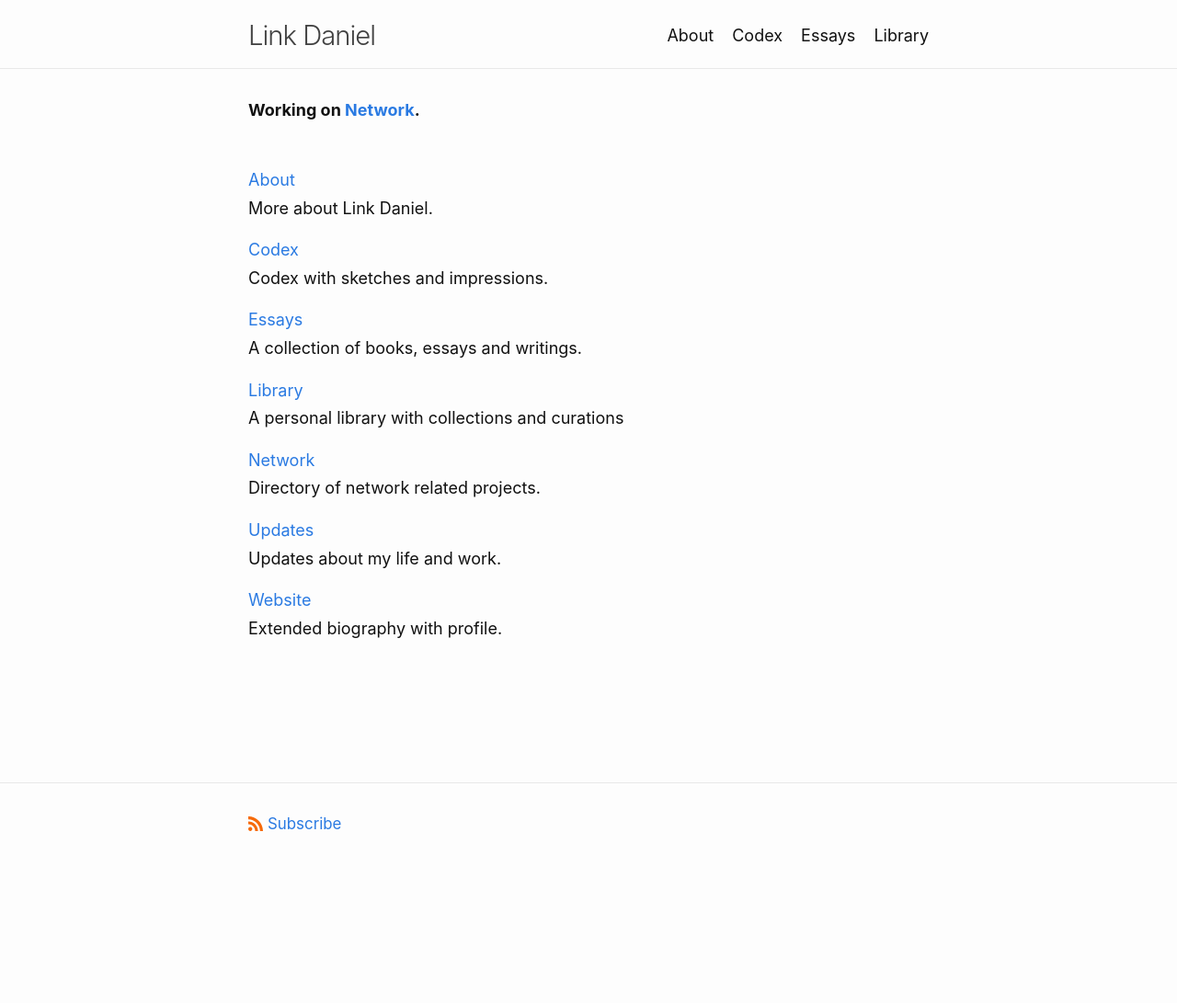
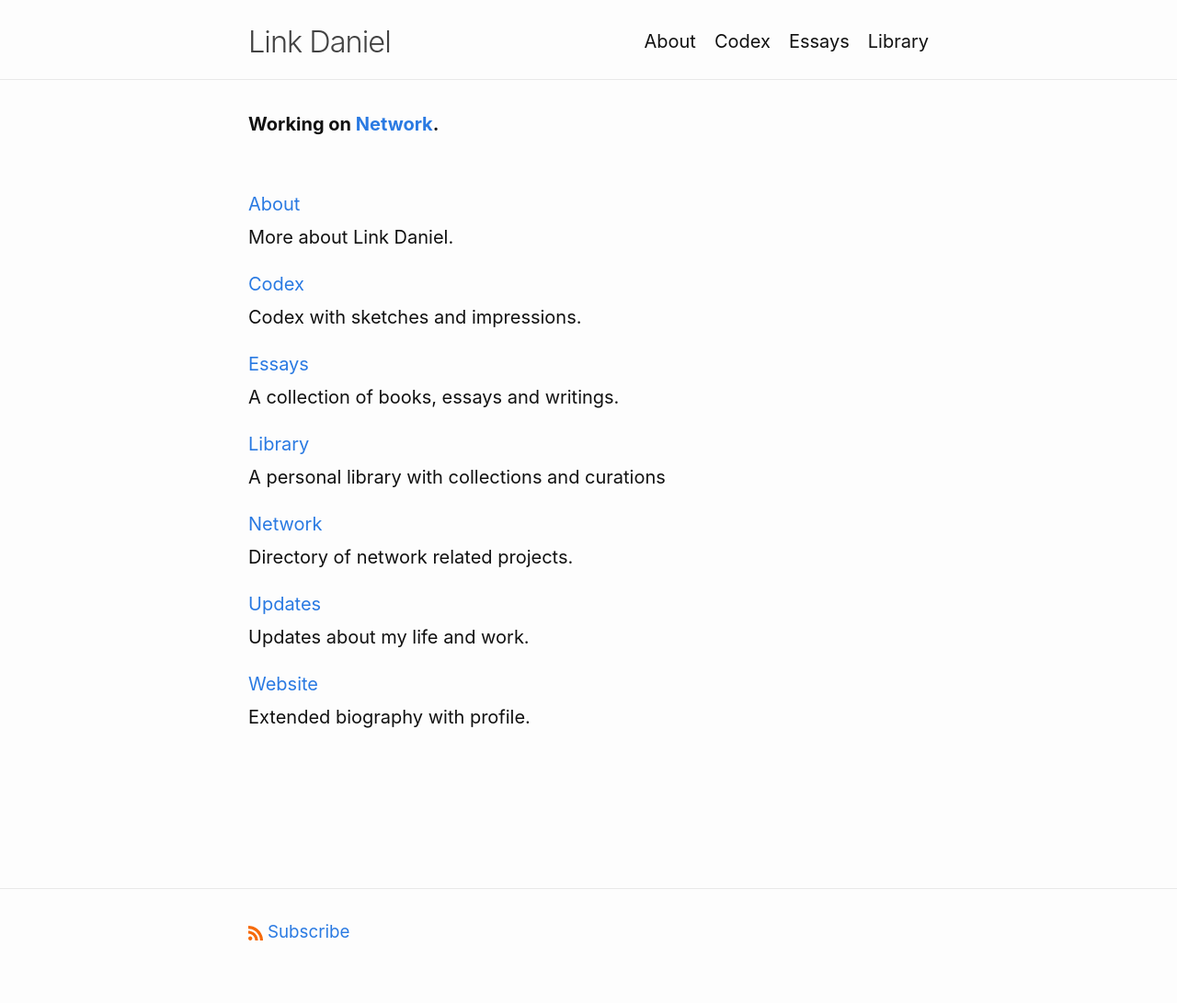
Before and after one commit to link-daniel/link.github.io, a Jekyll site: the page built from index.md, in a window 1280 px wide. Shown: the whole page at 92% size. Built offline with Jekyll 4.4.1, drawn with Linux system fonts in a browser that asks for light colours; before the commit the page ends 971 px from its top, so only the background shows below that.

Commit message:
Update initialize.scss

```diff
--- a/_sass/minima/initialize.scss
+++ b/_sass/minima/initialize.scss
@@ -4,10 +4,10 @@
 
 $base-font-family: -apple-system, system-ui, BlinkMacSystemFont, "Segoe UI", "Segoe UI Symbol", "Segoe UI Emoji", "Apple Color Emoji", Roboto, Helvetica, Arial, sans-serif !default;
 $code-font-family: "Menlo", "Inconsolata", "Consolas", "Roboto Mono", "Ubuntu Mono", "Liberation Mono", "Courier New", monospace;
-$base-font-size:   18px !default;
+$base-font-size:   20px !default;
 $base-font-weight: 400 !default;
 $small-font-size:  $base-font-size * 0.875 !default;
-$base-line-height: 1.7 !default;
+$base-line-height: 1.8 !default;
 
 $spacing-unit:     30px !default;
 
```
